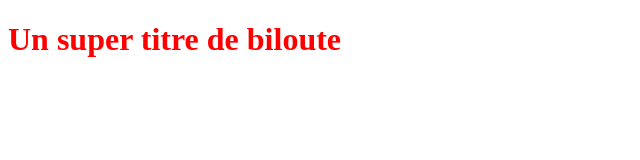
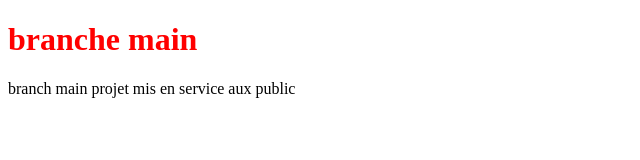
Before and after one commit to fabien2807/OpenclassromsProject, a plain HTML site: page index.html in a window 1280 px wide. Shown: the whole page, without its empty margins (0-640 px from the left). Drawn offline with Linux system fonts and the light colour scheme.

Commit message:
site en service de base

```diff
--- a/index.html
+++ b/index.html
@@ -1,10 +1,11 @@
 <!DOCTYPE html>
 <html>
 <head>
-   <title></title>
+   <title>git & github</title>
    <link rel="stylesheet" type="text/css" href="styles.css">
 </head>
 <body>
-   <h1>Un super titre de biloute</h1>
+   <h1>branche main</h1>
+   <p>branch main projet mis en service aux public</p>
 </body>
 </html>
```
